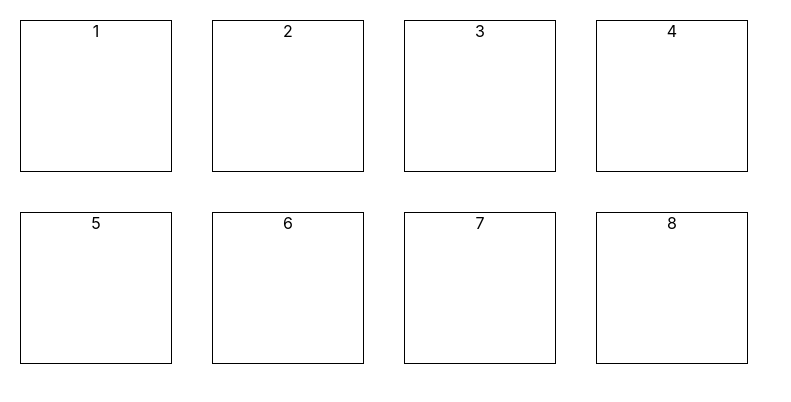
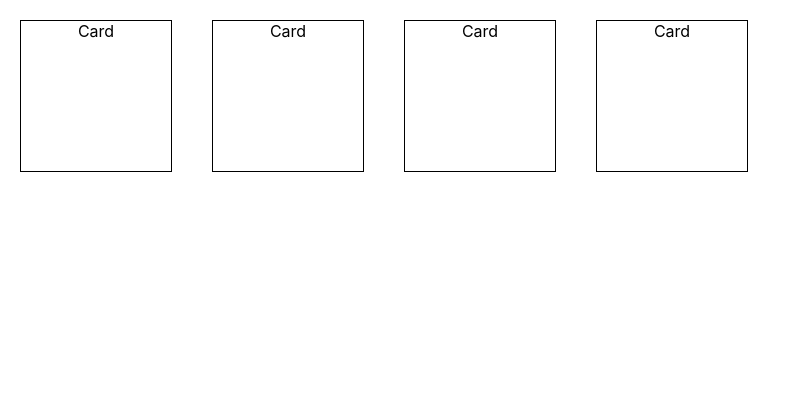
Before and after one commit to ernstvonoelsen/react-workshop-app, a React (Create React App) app: page / in a window 1280 px wide. Shown: the top 402 px of the page, without its empty margins (0-791 px from the left). Built offline with nearby package versions, Linux system fonts and the light colour scheme.

Commit message:
kind of working

```diff
--- a/src/App.tsx
+++ b/src/App.tsx
@@ -1,6 +1,8 @@
-import React, { CSSProperties } from 'react';
+import React, { CSSProperties, useState } from 'react';
 import logo from './logo.svg';
 import './App.css';
+import internal from 'stream';
+import { NumericLiteral } from 'typescript';
 
 const cardStyle : CSSProperties = {
   border: '1px solid black',
@@ -8,30 +10,86 @@ const cardStyle : CSSProperties = {
   height: 150,
   margin: 20,
   textAlign: 'center',
-  alignSelf: 'center'
 }
 
-export const Card = (props:{front: string, back: string}) =>{
-  return <div style={cardStyle} className="card">
-    <span>
-      {props.back }
+export const Card = (props:{front: string, matched: boolean, faceUp: boolean, onClick: ()=>void}) =>{
+  return <div onClick={() => {if(!props.matched) props.onClick();}} style={cardStyle} className="card">
+    <span >
+      { props.faceUp ? props.front : (props.matched ? 'Matched Card' : 'Card') }
     </span>
   </div>
 }
+
+
+const checkCard = (index: number, faces : Array<CardState>, setFaces: React.Dispatch<React.SetStateAction<CardState[]>>) =>{
+  const openCards = faces.filter(f => f.open);
+  console.log("open " + openCards);
+  if(openCards.length < 2){
+    const newf = [...faces];
+    const tempMatch =  newf[index].matched;
+    const tempOpen =  newf[index].open;
+    const tempFront =  newf[index].front;
+    newf[index] = new CardState(tempFront);
+    newf[index].open = !tempOpen;
+    newf[index].matched = tempMatch;
+    setFaces(newf);
+  }
+  else{
+    if(openCards[0].front === openCards[1].front){
+      openCards[0].matched = true;
+      openCards[1].matched = true;
+    }
+
+    const newf = [...faces];
+    for(var k = 0; k < 7; k++){
+      newf[k].open = false;
+    }
+    newf[index].open = true;
+    setFaces(newf);
+  }
+
+}
+class CardState{
+  constructor(front : string){
+    this.front = front;
+  }
+  open: boolean = false;
+  front: string = '';
+  matched: boolean = false;
+}
+
 export const Field = (props:any) =>{
+  const [faces, setFaces] = useState([new CardState('A'), new CardState('A'), new CardState('B'), new CardState('B'),
+  new CardState('C'), new CardState('C'), new CardState('D'),new CardState('D')]);
   return <div>
     <div style={{'display': 'flex'}}>
-      <Card front={''} back={'1'}/>
-      <Card front={''} back={'2'}/>
-      <Card front={''} back={'3'}/>
-      <Card front={''} back={'4'}/>
+      <Card front={faces[0].front} faceUp={faces[0].open} matched={faces[0].matched} onClick={()=>{
+        checkCard(0, faces, setFaces)
+      }}/>
+      <Card front={faces[1].front} faceUp={faces[1].open} matched={faces[1].matched} onClick={()=>{
+        checkCard(1, faces, setFaces)
+      }}/>
+      <Card front={faces[2].front} faceUp={faces[2].open} matched={faces[2].matched} onClick={()=>{
+        checkCard(2, faces, setFaces)
+      }}/>
+      <Card front={faces[3].front} faceUp={faces[3].open} matched={faces[3].matched} onClick={()=>{
+        checkCard(3, faces, setFaces)
+      }}/>
     </div>
-    <div style={{'display': 'flex'}}>
-      <Card front={''} back={'5'}/>
-      <Card front={''} back={'6'}/>
-      <Card front={''} back={'7'}/>
-      <Card front={''} back={'8'}/>
-    </div>
+    {/* <div style={{'display': 'flex'}}>
+      <Card front={'B'} faceUp={faces[4]}onClick={()=>{
+        checkCard(4, faces, setFaces)
+      }}/>
+      <Card front={'D'} faceUp={faces[5]}onClick={()=>{
+        checkCard(5, faces, setFaces)
+      }}/>
+      <Card front={'C'} faceUp={faces[6]}onClick={()=>{
+        checkCard(6, faces, setFaces)
+      }}/>
+      <Card front={'D'} faceUp={faces[7]}onClick={()=>{
+        checkCard(7, faces, setFaces)
+      }}/>
+    </div> */}
   </div>
 }
 
```
Also changed, not shown: 1 other file (tests, documents, lock files or other folders).
